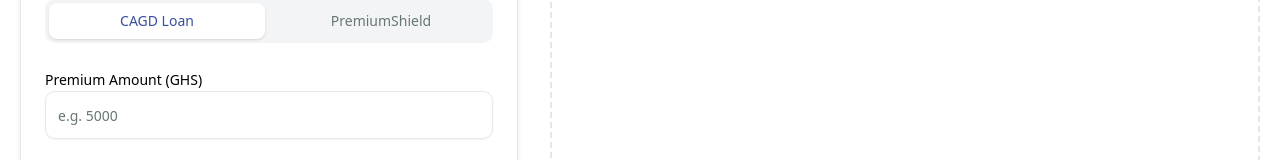
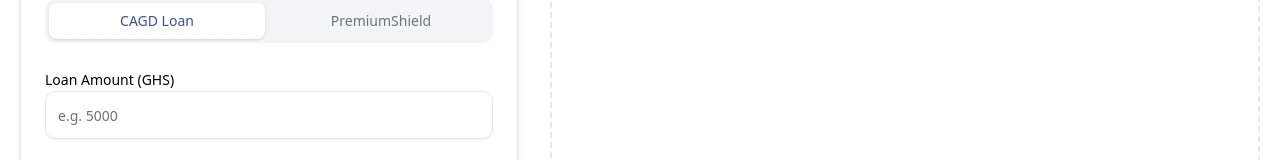
Before and after one commit to globafin/globafin-www, a Next.js app: page /loan-calculator in a window 1280 px wide. Shown: the part 348-508 px from the top of the page. Built offline with nearby package versions, Linux system fonts and the light colour scheme; no server answers; the database is empty.

Commit message:
The amount input label now dynamically switches:
Loan Type	Label
PremiumShield	Premium Amount (GHS)
CAGD	Loan Amount (GHS)

```diff
--- a/src/app/loan-calculator/page.tsx
+++ b/src/app/loan-calculator/page.tsx
@@ -276,7 +276,7 @@ export default function LoanCalculatorPage() {
                                 {/* Amount Input */}
                                 <div className="space-y-2">
                                     <label htmlFor="amount" className="text-sm font-medium leading-none">
-                                        Premium Amount (GHS)
+                                        {loanType === "PremiumShield" ? "Premium Amount (GHS)" : "Loan Amount (GHS)"}
                                     </label>
                                     <Input
                                         id="amount"
```
